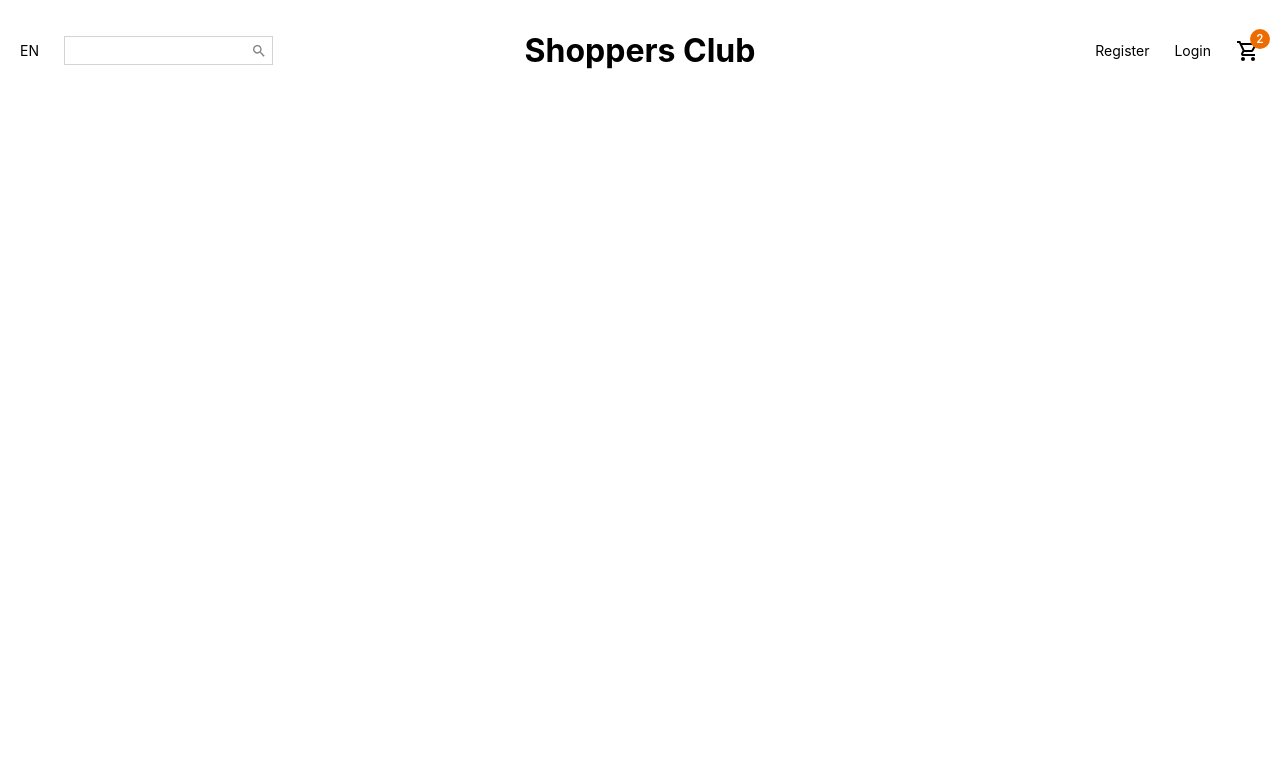
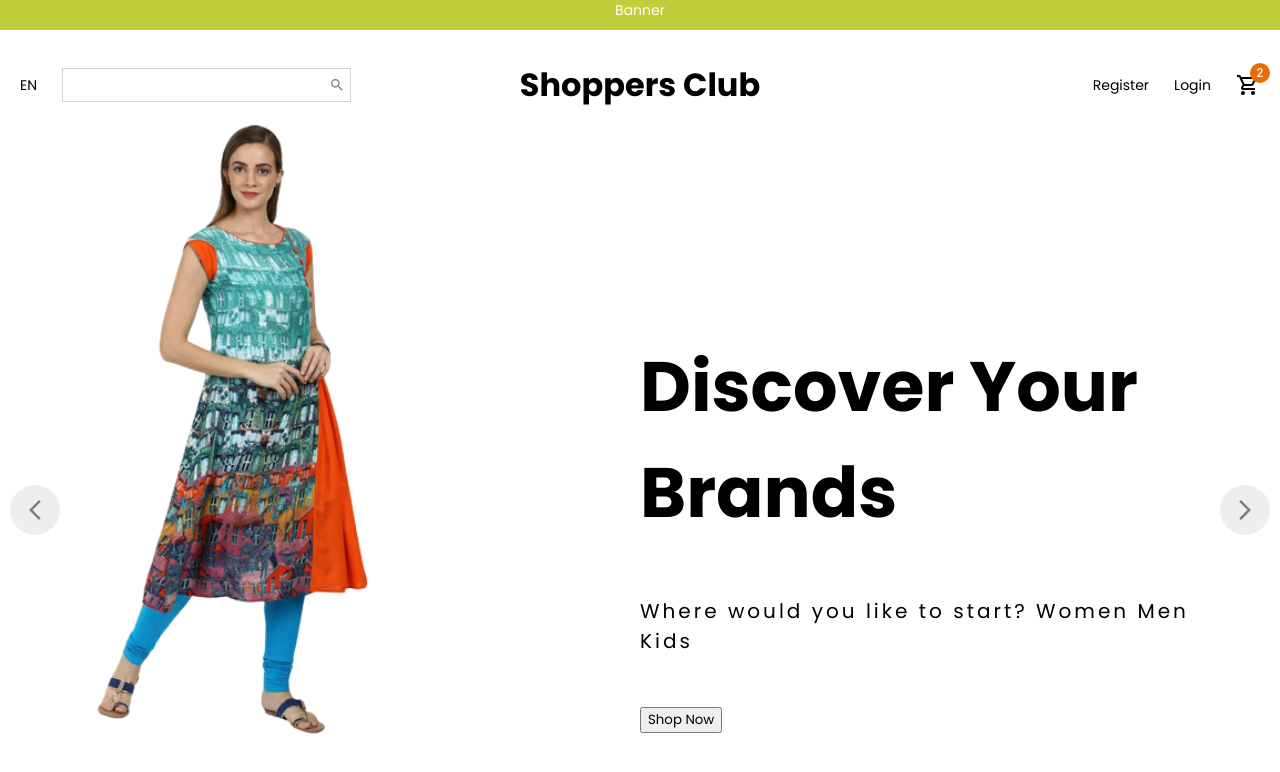
Before and after one commit to rizwann/shoppers-club, a React (Create React App) app: page / in a window 1280 px wide. Shown: the top 772 px of the page. Built offline with nearby package versions, Linux system fonts and the light colour scheme.

Commit message:
ADD: Banner

```diff
--- a/public/index.html
+++ b/public/index.html
@@ -10,34 +10,23 @@
       content="Web site created using create-react-app"
     />
     <link rel="apple-touch-icon" href="%PUBLIC_URL%/logo192.png" />
-    <!--
-      manifest.json provides metadata used when your web app is installed on a
-      user's mobile device or desktop. See https://developers.google.com/web/fundamentals/web-app-manifest/
-    -->
     <link rel="manifest" href="%PUBLIC_URL%/manifest.json" />
-    <!--
-      Notice the use of %PUBLIC_URL% in the tags above.
-      It will be replaced with the URL of the `public` folder during the build.
-      Only files inside the `public` folder can be referenced from the HTML.
+    <link rel="preconnect" href="https://fonts.googleapis.com" />
+    <link rel="preconnect" href="https://fonts.gstatic.com" crossorigin />
+    <link
+      href="https://fonts.googleapis.com/css2?family=Poppins:wght@100;200;300;400;600;700;900&display=swap"
+      rel="stylesheet"
+    />
 
-      Unlike "/favicon.ico" or "favicon.ico", "%PUBLIC_URL%/favicon.ico" will
-      work correctly both with client-side routing and a non-root public URL.
-      Learn how to configure a non-root public URL by running `npm run build`.
-    -->
     <title>React App</title>
+    <style>
+      * {
+        font-family: "Poppins", sans-serif;
+      }
+    </style>
   </head>
   <body>
     <noscript>You need to enable JavaScript to run this app.</noscript>
     <div id="root"></div>
-    <!--
-      This HTML file is a template.
-      If you open it directly in the browser, you will see an empty page.
-
-      You can add webfonts, meta tags, or analytics to this file.
-      The build step will place the bundled scripts into the <body> tag.
-
-      To begin the development, run `npm start` or `yarn start`.
-      To create a production bundle, use `npm run build` or `yarn build`.
-    -->
   </body>
 </html>
--- /dev/null
+++ b/src/components/Banner/Banner.tsx
@@ -0,0 +1,18 @@
+import styled from "styled-components";
+
+const Container = styled.div`
+  height: 30px;
+  background-color: #c2ce39;
+  color: #ffffff;
+  font-size: 14px;
+  font-weight: 500;
+  display: flex;
+  justify-content: center;
+  align-content: center;
+`;
+
+const Banner = () => {
+  return <Container>Banner</Container>;
+};
+
+export default Banner;
--- /dev/null
+++ b/src/components/Slider/Slider.tsx
@@ -0,0 +1,95 @@
+import styled from "styled-components";
+import ArrowBackIosNewOutlinedIcon from "@mui/icons-material/ArrowBackIosNewOutlined";
+import ArrowForwardIosOutlinedIcon from "@mui/icons-material/ArrowForwardIosOutlined";
+import { ArrowProps } from "../../types/types";
+
+const Container = styled.div`
+  width: 100%;
+  height: 100vh;
+  display: flex;
+  position: relative;
+`;
+
+const Arrow = styled.div<ArrowProps>`
+  width: 50px;
+  height: 50px;
+  background-color: #dfdfdf;
+  border-radius: 50%;
+  display: flex;
+  align-items: center;
+  justify-content: center;
+  position: absolute;
+  top: 0;
+  bottom: 0;
+  margin: auto;
+  cursor: pointer;
+  opacity: 0.5;
+  left: ${(props) => (props.side === "left" ? "10px" : "auto")};
+  right: ${(props) => (props.side === "right" ? "10px" : "auto")};
+`;
+
+const Wrapper = styled.div`
+  height: 100%;
+`;
+
+const Slide = styled.div`
+  width: 100vw;
+  height: 100vh;
+  display: flex;
+  align-items: center;
+`;
+
+const ImageContainer = styled.div`
+  flex: 1;
+  height: 100%;
+`;
+
+const Img = styled.img`
+  height: 80%;
+`;
+const Information = styled.div`
+  flex: 1;
+  padding: 50px;
+`;
+
+const Title = styled.h1`
+  font-size: 70px;
+`;
+
+const Description = styled.p`
+  margin: 50px 0px;
+  font-size: 20px;
+  font-weight: 500;
+  letter-spacing: 3px;
+`;
+
+const Button = styled.button``;
+
+const Slider = () => {
+  return (
+    <Container>
+      <Arrow side="left">
+        <ArrowBackIosNewOutlinedIcon />
+      </Arrow>
+      <Wrapper>
+        <Slide>
+          <ImageContainer>
+            <Img src="assets/img1.PNG" />
+          </ImageContainer>
+          <Information>
+            <Title>Discover Your Brands</Title>
+            <Description>
+              Where would you like to start? Women Men Kids
+            </Description>
+            <Button>Shop Now</Button>
+          </Information>
+        </Slide>
+      </Wrapper>
+      <Arrow side="right">
+        <ArrowForwardIosOutlinedIcon />
+      </Arrow>
+    </Container>
+  );
+};
+
+export default Slider;
--- a/src/pages/Home/Home.tsx
+++ b/src/pages/Home/Home.tsx
@@ -1,9 +1,13 @@
+import Banner from "../../components/Banner/Banner";
 import Navbar from "../../components/Navbar/Navbar";
+import Slider from "../../components/Slider/Slider";
 
 const Home = () => {
   return (
     <div>
+      <Banner />
       <Navbar />
+      <Slider />
     </div>
   );
 };
--- /dev/null
+++ b/src/types/types.ts
@@ -0,0 +1,3 @@
+export interface ArrowProps {
+  side: string;
+}
```
Also changed, not shown: public/assets/img1.png (added).
